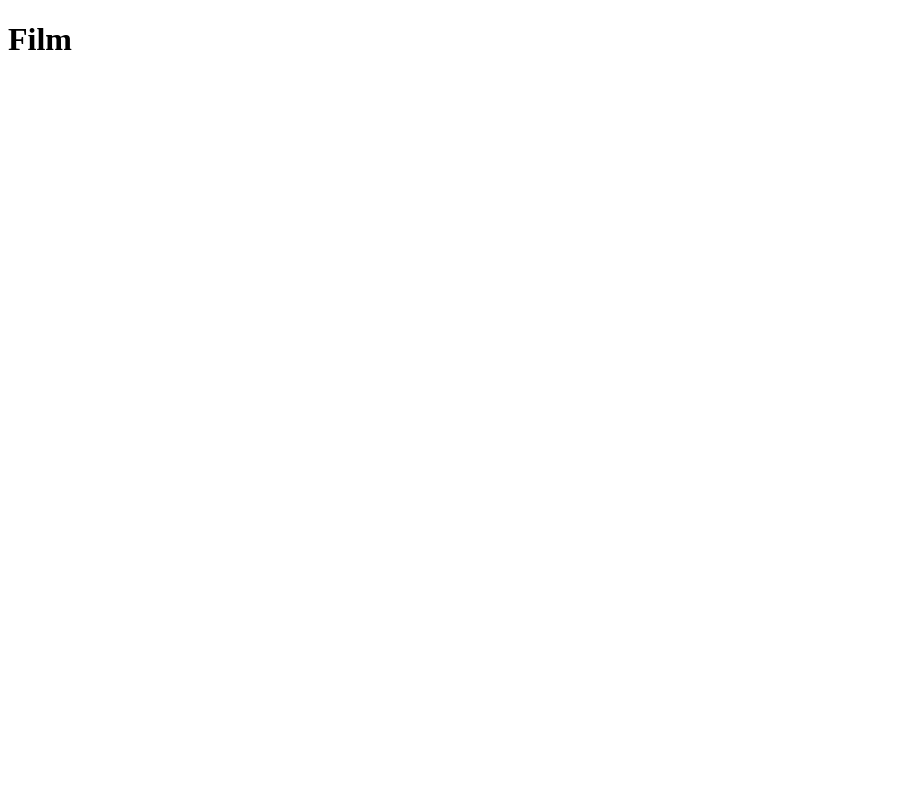
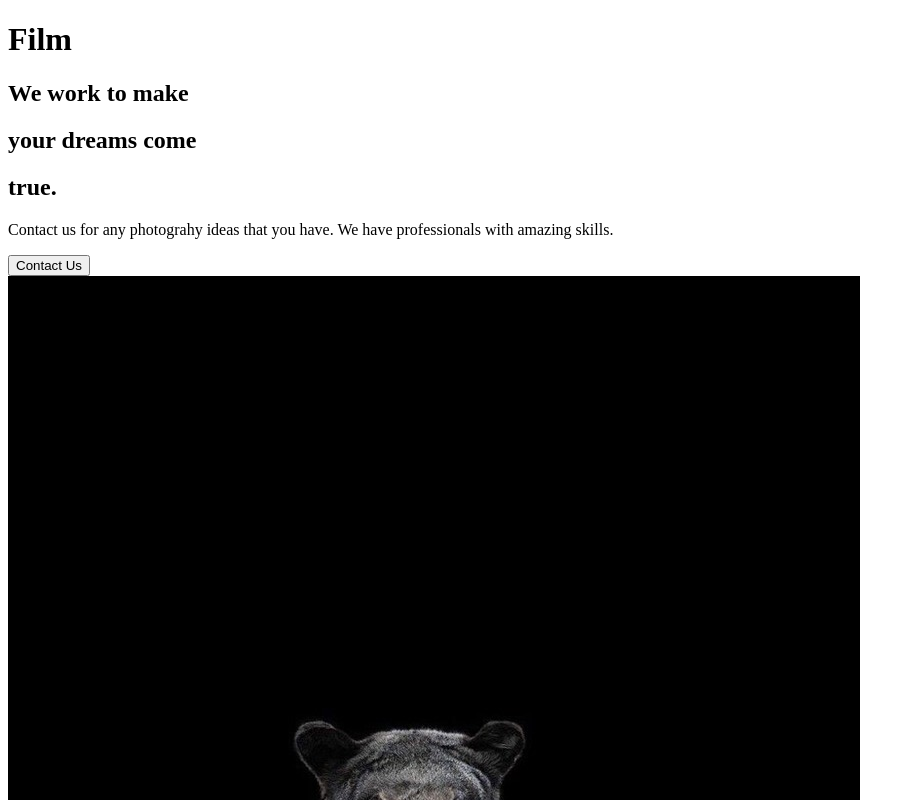
Before and after one commit to bradleyshao/portofolio, a React (Create React App) app: page / in a window 1280 px wide. Shown: the top 800 px of the page, without its empty margins (0-915 px from the left). Built offline with nearby package versions, Linux system fonts and the light colour scheme.

Commit message:
step 2 & 3

```diff
--- a/src/App.js
+++ b/src/App.js
@@ -1,9 +1,10 @@
 import React from 'react';
-
+import AboutPage from './pages/AboutPage'
 function App() {
   return (
     <div className="App">
       <h1>Film</h1>
+      <AboutPage/>
     </div>
   );
 }
--- /dev/null
+++ b/src/components/AboutSection.jsx
@@ -0,0 +1,31 @@
+import React from 'react';
+import home1 from '../img/IMG_0001_Original.jpg'
+const AboutSection =()=>{
+    return(
+        <div>
+            <div className="description">
+                <div className="title">
+                    <div className="hide">
+                        <h2>We work to make</h2>
+                    </div>
+                    <div className="hide">
+                        <h2>your <span>dreams come</span></h2>
+                    </div>
+                    <div className="hide">
+                        <h2>true.</h2>
+                    </div>
+                </div>
+                <p>
+                    Contact us for any photograhy ideas that you have. We have professionals with amazing skills.
+                </p>
+                <button>Contact Us</button>
+            </div>
+            <div className="image">
+                <img src={home1} alt="bear picture" />
+            </div>
+        </div>
+    );
+}
+
+
+export default AboutSection;
--- /dev/null
+++ b/src/pages/AboutPage.jsx
@@ -0,0 +1,11 @@
+import React from 'react';
+import AboutSection from '../components/AboutSection';
+
+const AboutPage =()=>{
+    return(
+        <AboutSection/>
+    );
+}
+
+
+export default AboutPage;
```
